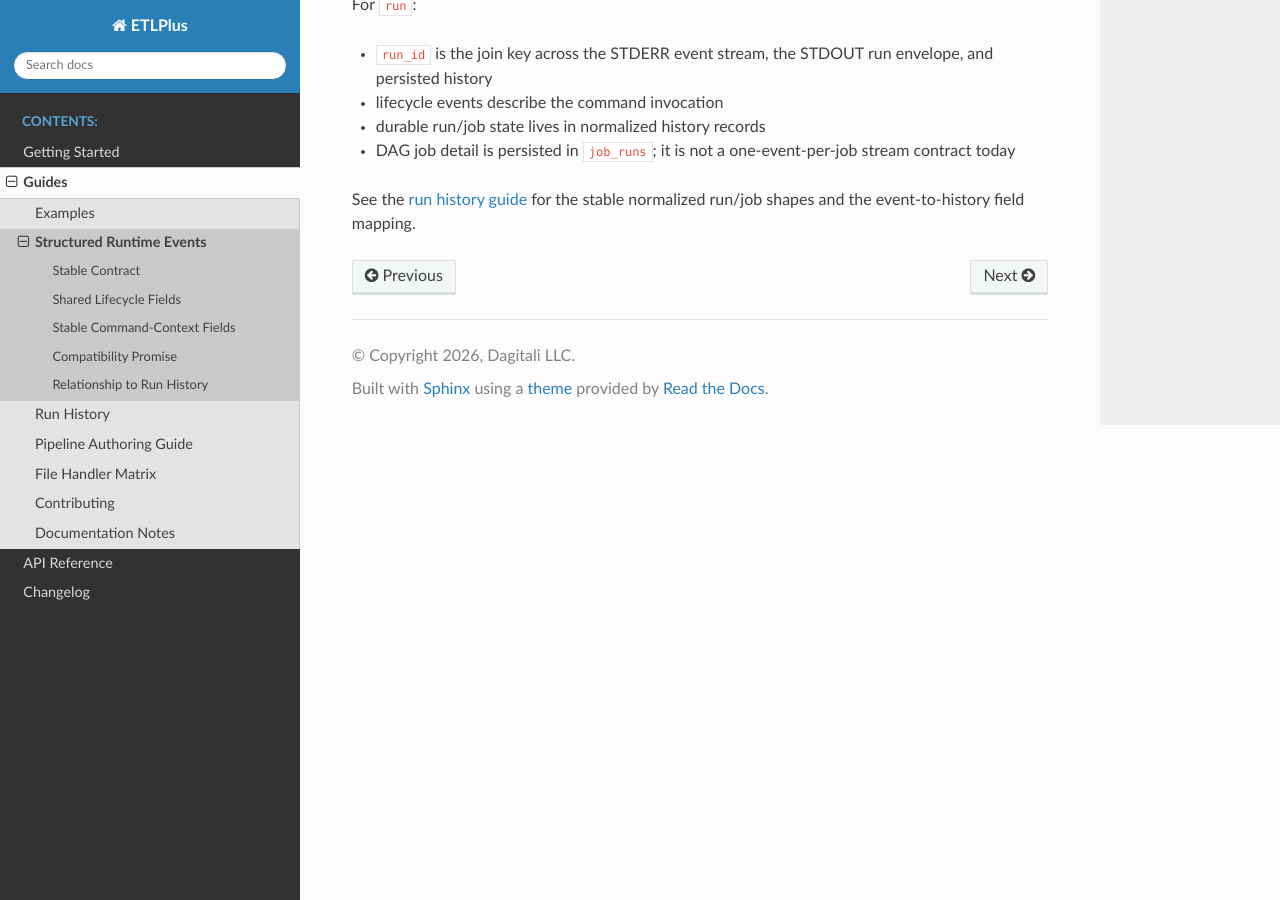
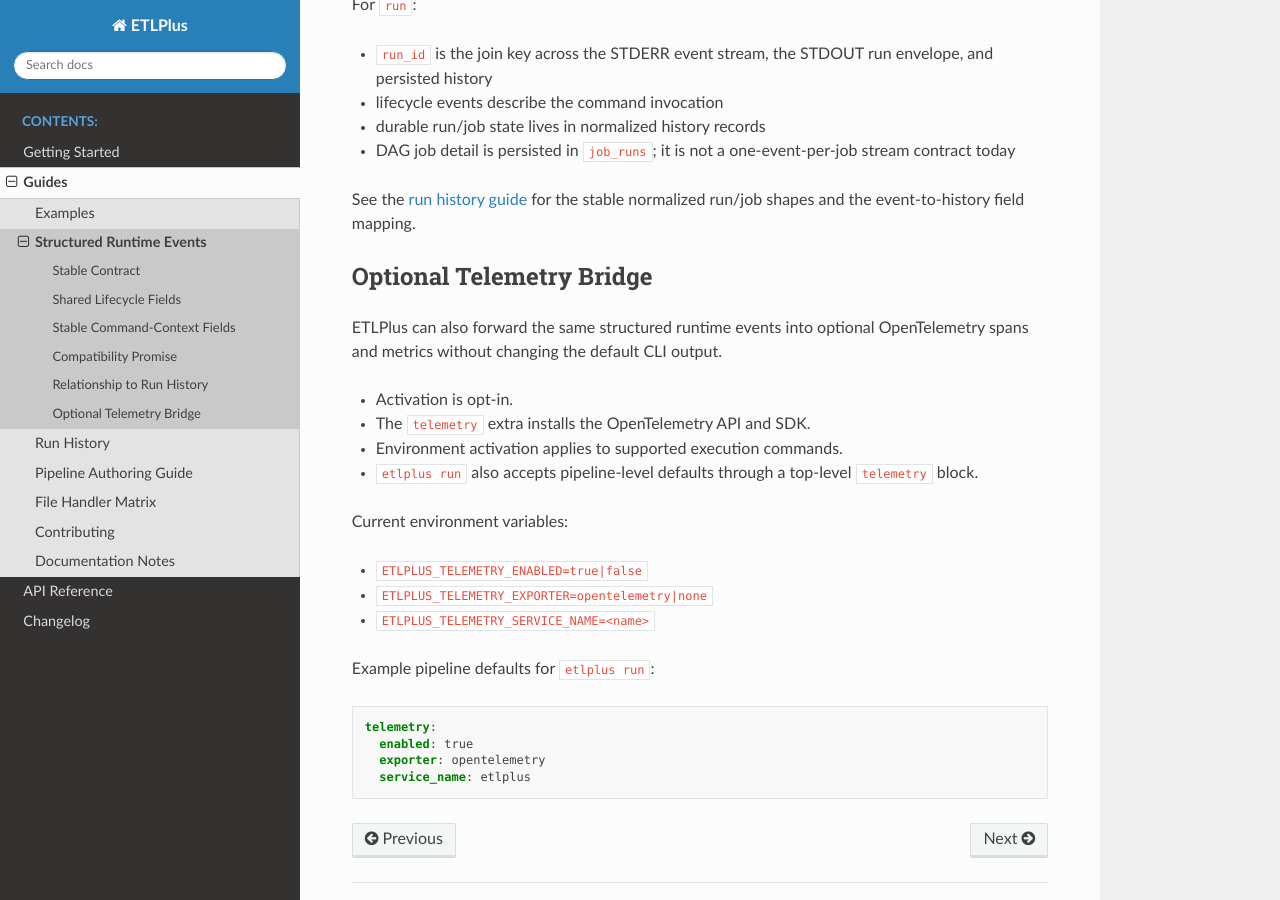
Before and after one commit to Dagitali/ETLPlus, a Sphinx documentation site: the page built from docs/source/guides/structured-events.md, in a window 1280 px wide and 900 px high, scrolled down 2484 px. Built offline with Sphinx 7.4.7 and the Read the Docs theme 3.1.0, drawn with Linux system fonts in a browser that asks for light colours.

Commit message:
docs(readthedocs): Update structured-events.md

````diff
--- a/docs/source/guides/structured-events.md
+++ b/docs/source/guides/structured-events.md
@@ -100,3 +100,29 @@ For `run`:
 
 See the {doc}`run history guide <run-history>` for the stable normalized run/job shapes and the
 event-to-history field mapping.
+
+## Optional Telemetry Bridge
+
+ETLPlus can also forward the same structured runtime events into optional
+OpenTelemetry spans and metrics without changing the default CLI output.
+
+- Activation is opt-in.
+- The `telemetry` extra installs the OpenTelemetry API and SDK.
+- Environment activation applies to supported execution commands.
+- `etlplus run` also accepts pipeline-level defaults through a top-level
+  `telemetry` block.
+
+Current environment variables:
+
+- `ETLPLUS_TELEMETRY_ENABLED=true|false`
+- `ETLPLUS_TELEMETRY_EXPORTER=opentelemetry|none`
+- `ETLPLUS_TELEMETRY_SERVICE_NAME=<name>`
+
+Example pipeline defaults for `etlplus run`:
+
+```yaml
+telemetry:
+  enabled: true
+  exporter: opentelemetry
+  service_name: etlplus
+```
````
